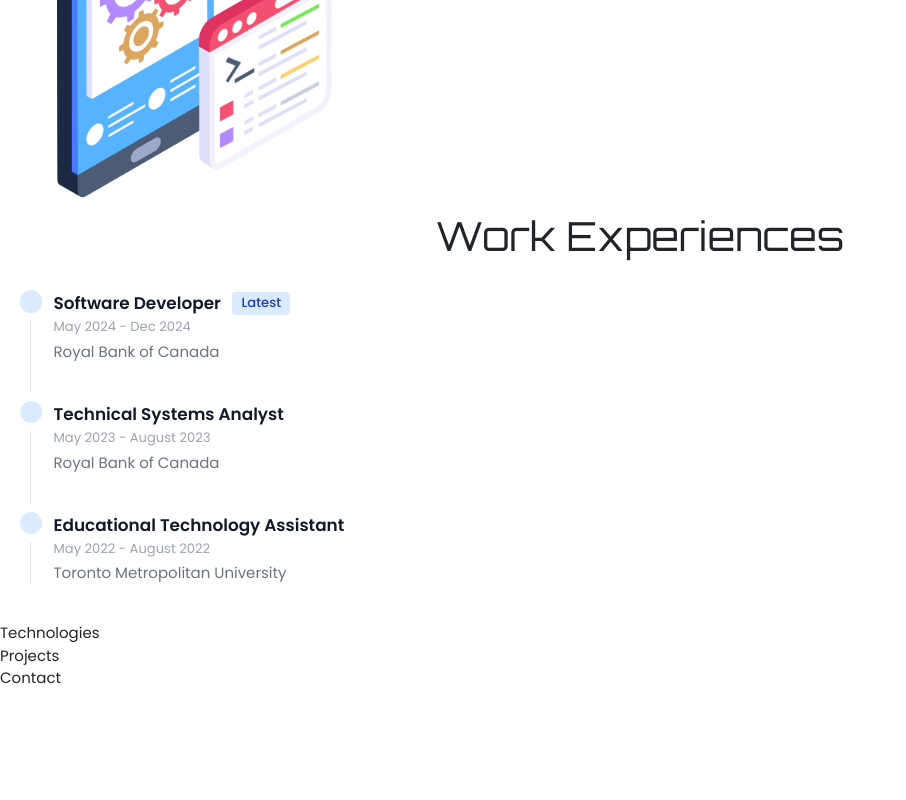
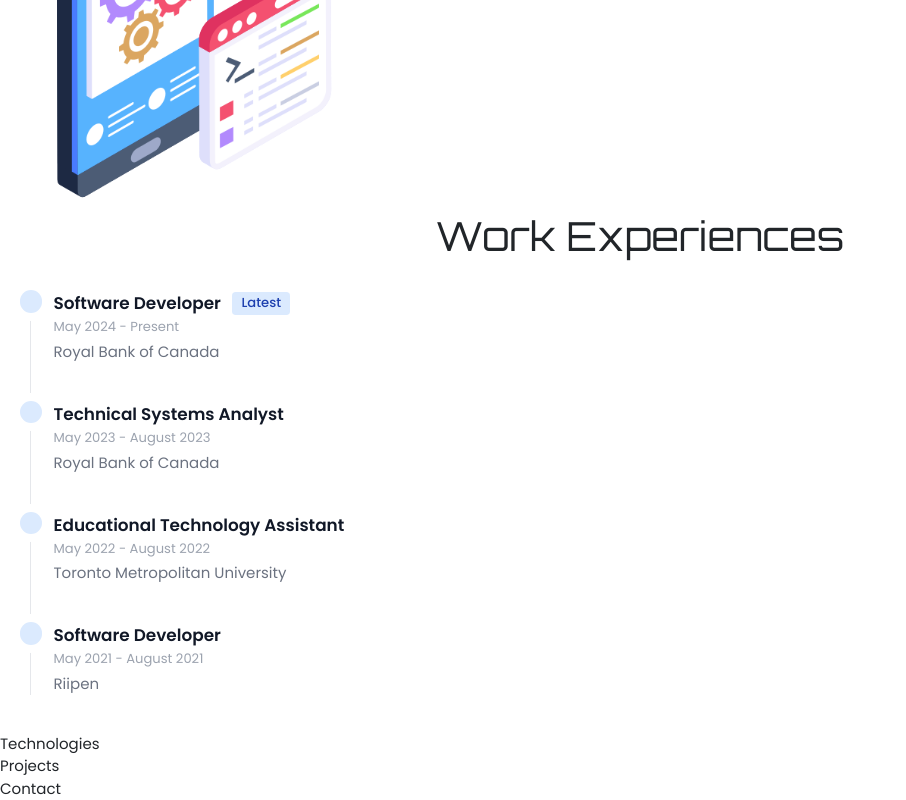
Before and after one commit to helentran64/personal-website, a Vue app: page / in a window 1280 px wide. Shown: the part 977-1777 px from the top of the page, without its empty margins (0-906 px from the left). Before the commit the page ends 1667 px from the top, so only its background shows below. Built offline with nearby package versions, Linux system fonts and the light colour scheme.

Commit message:
added work experience to timeline

```diff
--- a/src/components/WorkExperiences.vue
+++ b/src/components/WorkExperiences.vue
@@ -20,7 +20,7 @@
         </h3>
         <time
           class="tw-block tw-mb-2 tw-text-sm tw-font-normal tw-leading-none tw-text-gray-400 tw-dark:text-gray-500"
-          >May 2024 - Dec 2024</time
+          >May 2024 - Present</time
         >
         <p
           class="tw-mb-4 tw-text-base tw-font-normal tw-text-gray-500 tw-dark:text-gray-400"
@@ -70,6 +70,27 @@
           Toronto Metropolitan University
         </p>
       </li>
+      <li class="tw-mb-10 tw-ms-6">
+        <span
+          class="tw-absolute tw-flex tw-items-center tw-justify-center tw-w-6 tw-h-6 tw-bg-blue-100 tw-rounded-full tw--start-3 tw-ring-8 tw-ring-white tw-dark:ring-gray-900 tw-dark:bg-blue-900"
+        >
+          <!-- Add icon picture here -->
+        </span>
+        <h3
+          class="tw-mb-1 tw-text-lg tw-font-semibold tw-text-gray-900 tw-dark:text-white"
+        >
+          Software Developer
+        </h3>
+        <time
+          class="tw-block tw-mb-2 tw-text-sm tw-font-normal tw-leading-none tw-text-gray-400 tw-dark:text-gray-500"
+          >May 2021 - August 2021</time
+        >
+        <p
+          class="tw-text-base tw-font-normal tw-text-gray-500 tw-dark:text-gray-400"
+        >
+          Riipen
+        </p>
+      </li>
     </ol>
   </div>
 </template>
```
